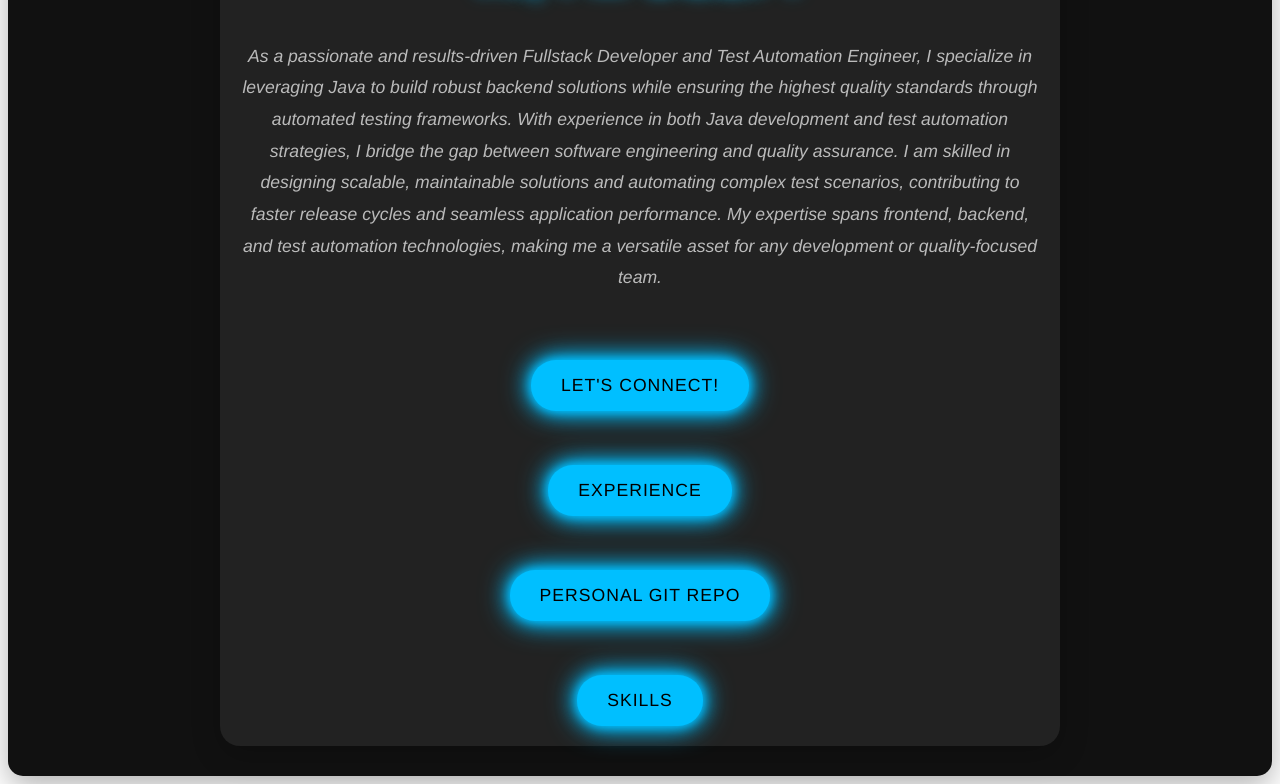
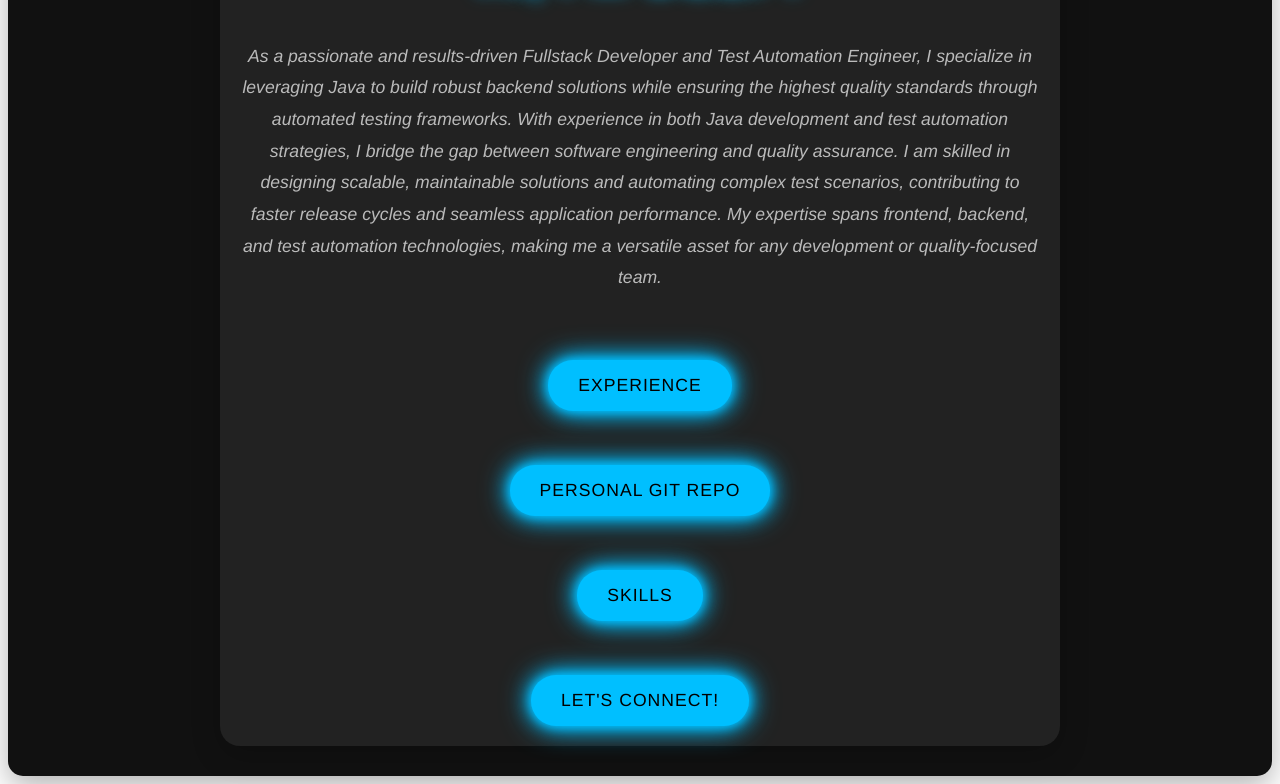
Before and after one commit to DeepBalusu91/deep.github.io, a Vue app: page / in a window 1280 px wide. Shown: the part 388-1172 px from the top of the page. Built offline with nearby package versions, Linux system fonts and the light colour scheme.

Commit message:
Changing button order

```diff
--- a/src/components/CharacterProfile.vue
+++ b/src/components/CharacterProfile.vue
@@ -7,10 +7,6 @@
         As a passionate and results-driven Fullstack Developer and Test Automation Engineer, I specialize in leveraging Java to build robust backend solutions while ensuring the highest quality standards through automated testing frameworks. With experience in both Java development and test automation strategies, I bridge the gap between software engineering and quality assurance. I am skilled in designing scalable, maintainable solutions and automating complex test scenarios, contributing to faster release cycles and seamless application performance. My expertise spans frontend, backend, and test automation technologies, making me a versatile asset for any development or quality-focused team.
       </p>
       <br><br/>
-      <a href="javascript:void(0);" @click="showContactSection" class="cta-btn-connect">Let's Connect!</a>
-      <br><br/>
-      <br><br/>
-
       <a href="javascript:void(0);" @click="showExperienceSection" class="cta-btn-experience">Experience</a>
       <br><br/>
       <br><br/>
@@ -18,6 +14,9 @@
       <br><br/>
       <br><br/>
       <a href="javascript:void(0);" @click="showSkillsSection" class="cta-btn-experience">Skills</a>
+            <br><br/>
+            <br><br/>
+            <a href="javascript:void(0);" @click="showContactSection" class="cta-btn-connect">Let's Connect!</a>
     </div>
   </section>
 
```
